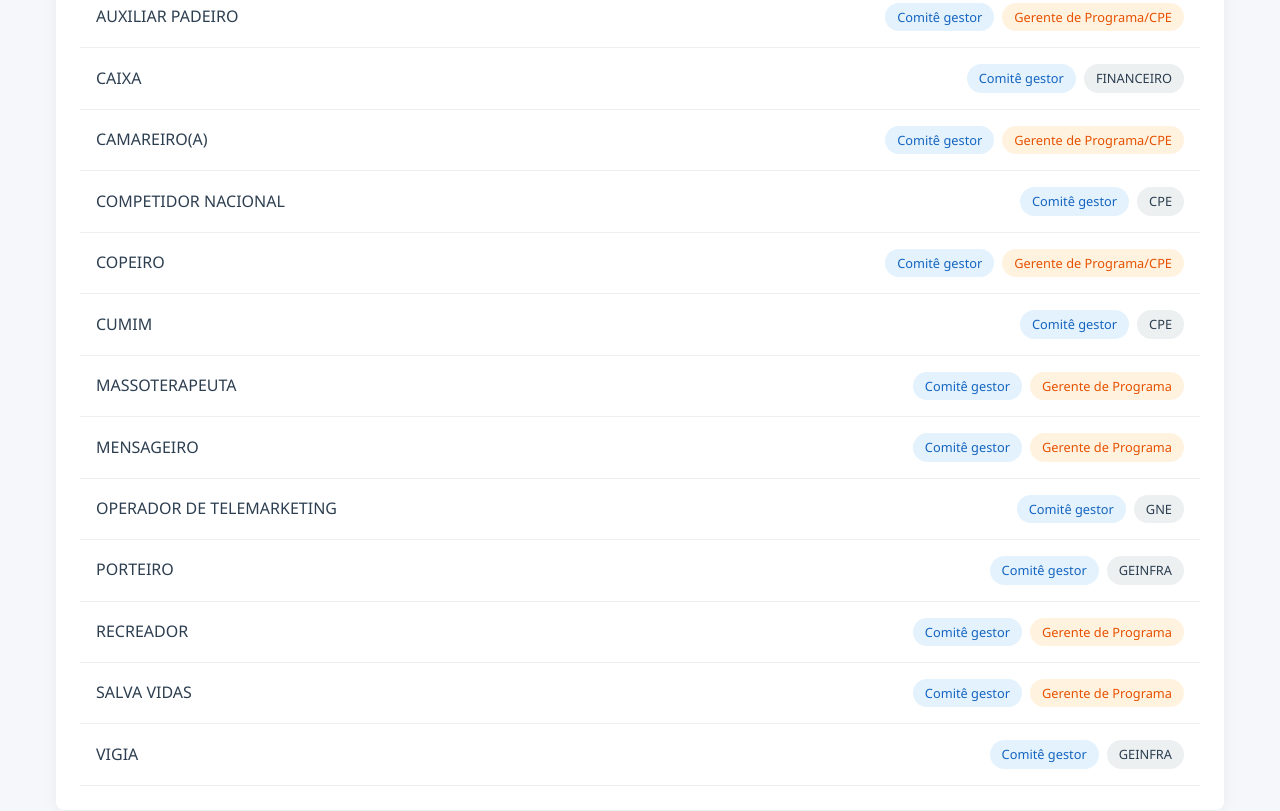
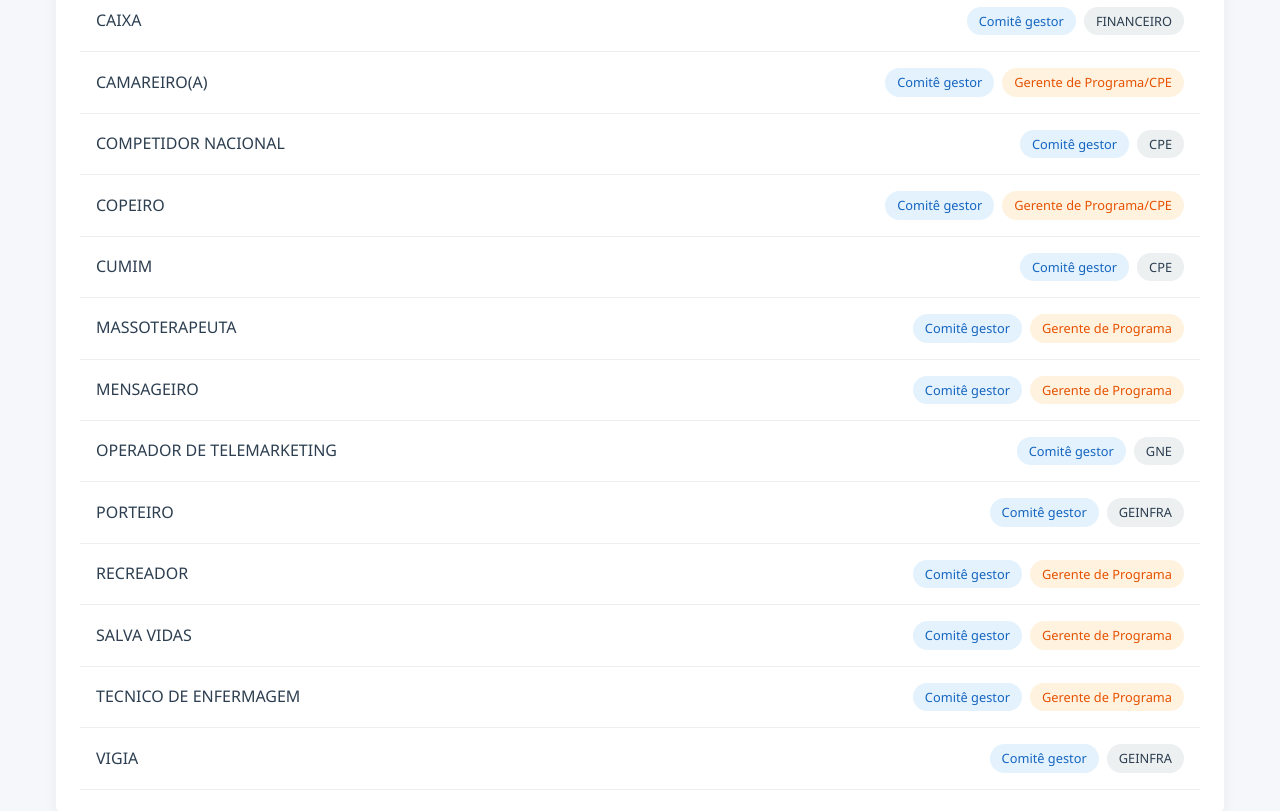
Before and after one commit to AdryaM07/cargos_e_aprovadores, a plain HTML site: page index.html in a window 1280 px wide. Shown: the part 1055-1866 px from the top of the page. Drawn offline with Linux system fonts and the light colour scheme.

Commit message:
index.html

```diff
--- a/index.html
+++ b/index.html
@@ -259,7 +259,7 @@
                 functions: [
                     { name: "ACUPUNTURISTA", options: ["Comitê gestor", "Gerente de Programa"] },
                     { name: "ATENDENTE DE SAUDE BUCAL", options: ["Comitê gestor", "Gerente de Programa"] },
-                    { name: "ATENDENTE", options: ["Comitê gestor", "GNE"] },
+                    { name: "ATENDENTE SAC", options: ["Comitê gestor", "GNE"] },
                     { name: "AUXILIAR DE CONFEITEIRO", options: ["Comitê gestor", "Gerente de Programa/CPE"] },
                     { name: "AUXILIAR DE COZINHEIRO", options: ["Comitê gestor", "Gerente de Programa/CPE"] },
                     { name: "AUXILIAR DE MANUTENCAO", options: ["Comitê gestor", "GEINFRA"] },
@@ -276,6 +276,7 @@
                     { name: "PORTEIRO", options: ["Comitê gestor", "GEINFRA"] },
                     { name: "RECREADOR", options: ["Comitê gestor", "Gerente de Programa"] },
                     { name: "SALVA VIDAS", options: ["Comitê gestor", "Gerente de Programa"] },
+                    { name: "TECNICO DE ENFERMAGEM", options: ["Comitê gestor", "Gerente de Programa"] },
                     { name: "VIGIA", options: ["Comitê gestor", "GEINFRA"] }
                 ]
             },
@@ -283,7 +284,7 @@
                 title: "OPERACIONAL II",
                 functions: [
                     { name: "ALMOXARIFE", options: ["Comitê gestor", "GELOGS"] },
-                    { name: "ASSISTENTE ADMINISTRATIVO", options: ["Comitê gestor", "ÁREA MEIO ?????"] },
+                    { name: "ASSISTENTE ADMINISTRATIVO", options: ["Comitê gestor", "ÁREA MEIO"] },
                     { name: "ASSISTENTE COMERCIAL", options: ["Comitê gestor", "GNE"] },
                     { name: "ASSISTENTE DE ATENDIMENTO", options: ["Comitê gestor", "GNE"] },
                     { name: "ASSISTENTE DE NUTRICAO", options: ["Comitê gestor", "Gerente de Programa"] },
@@ -313,19 +314,19 @@
                 title: "TECNICO I",
                 functions: [
                     { name: "ANALISTA ASSISTENCIAL", options: ["Comitê gestor", "Gerente de Programa"] },
-                    { name: "ANALISTA CORPORATIVO I", options: ["Comitê gestor", "ÁREA MEIO - ADMINISTRATIVO"] },
+                    { name: "ANALISTA CORPORATIVO I", options: ["Comitê gestor", "ÁREA MEIO"] },
                     { name: "ANALISTA DE CONTABILIDADE I", options: ["Comitê gestor", "CONTABILIDADE"] },
                     { name: "ANALISTA DE CONTROLADORIA I", options: ["Comitê gestor", "CONTROLE INTERNO"] },
                     { name: "ANALISTA DE CULTURA", options: ["Comitê gestor", "Gerente de Programa"] },
-                    { name: "ANALISTA DE DESENVOLVIMENTO HUMANO I", options: ["GDH", "RH e REDES"] },
+                    { name: "ANALISTA DE DESENVOLVIMENTO HUMANO I", options: ["GDH"] },
                     { name: "ANALISTA DE GESTAO DE DOCUMENTOS I", options: ["CDOC"] },
                     { name: "ANALISTA DE LICITACAO I", options: ["LICITAÇÃO"] },
                     { name: "ANALISTA DE PATRIMONIO", options: ["PATRIMÔNIO"] },
-                    { name: "ANALISTA DE PLANEJAMENTO I", options: ["GPLAN/COMPLIANCE"] },
+                    { name: "ANALISTA DE PLANEJAMENTO I", options: ["GPLAN"] },
                     { name: "ANALISTA FINANCEIRO I", options: ["FINANCEIRO"] },
                     { name: "ASSISTENTE SOCIAL", options: ["Comitê gestor", "Gerente de Programa"] },
                     { name: "BARTENDER", options: ["Comitê gestor", "CPE"] },
-                    { name: "BIBLIOTECARIO I", options: ["Comitê gestor", "Gerente de Programa/Unidades????", "Unidades"] },
+                    { name: "BIBLIOTECARIO I", options: ["Comitê gestor", "Gerente de Programa"] },
                     { name: "CHEF DE CONFEITARIA", options: ["Comitê gestor", "Gerente de Programa/CPE"] },
                     { name: "CHEF DE PADARIA", options: ["Comitê gestor", "CPE"] },
                     { name: "CONFEITEIRO", options: ["Comitê gestor", "Gerente de Programa/CPE"] },
@@ -340,32 +341,33 @@
                     { name: "SUPERVISOR DE ATENDIMENTO", options: ["GNE"] },
                     { name: "SUPERVISOR DE HOSPEDAGEM", options: ["Comitê gestor", "Gerente de Programa"] },
                     { name: "TECNICO AUDIOVISUAL I", options: ["Comitê gestor", "Gerente de Programa"] },
+                    { name: "TECNICO DE ENFERMAGEM DO TRABALHO", options: ["Comitê gestor", "Gerente de Programa"] },
                     { name: "TECNICO DE PROGRAMAS I", options: ["Comitê gestor", "Gerente de Programa"] },
                     { name: "TECNICO DE SUPORTE", options: ["GTI"] },
-                    { name: "ANALISTA DE PROCESSOS I", options: ["GPLAN"] },
-                    { name: "EMISSOR DE PASSAGENS", options: ["Gerente de Programa"] }
+                    { name: "ANALISTA DE PROCESSOS I", options: ["GPLAN"] }
                 ]
             },
             {
                 title: "TECNICO II",
                 functions: [
-                    { name: "ANALISTA CORPORATIVO II", options: ["Comitê gestor", "ÁREA MEIO - ADMINISTRATIVO"] },
+                    { name: "ANALISTA CORPORATIVO II", options: ["Comitê gestor", "ÁREA MEIO"] },
                     { name: "ANALISTA DE COMUNICACAO E MARKETING", options: ["DICOM"] },
                     { name: "ANALISTA DE CONTABILIDADE II", options: ["CONTABILIDADE"] },
                     { name: "ANALISTA DE CONTROLADORIA II", options: ["CONTROLE INTERNO"] },
                     { name: "ANALISTA DE GESTAO DE DOCUMENTOS II", options: ["CDOC"] },
                     { name: "ANALISTA DE LICITACAO II", options: ["LICITAÇÃO"] },
-                    { name: "ANALISTA DE PLANEJAMENTO II", options: ["GPLAN/COMPLIANCE"] },
+                    { name: "ANALISTA DE PLANEJAMENTO II", options: ["GPLAN"] },
                     { name: "ANALISTA DE DESENVOLVIMENTO HUMANO II", options: ["GDH"] },
                     { name: "ANALISTA DE SISTEMAS I", options: ["GTI"] },
                     { name: "ANALISTA DE TECNOLOGIA DA INFORMACAO I", options: ["GTI"] },
                     { name: "ANALISTA FINANCEIRO II", options: ["FINANCEIRO"] },
-                    { name: "BIBLIOTECARIO II", options: ["Comitê gestor", "Gerente de Programa/Unidades????"] },
-                    { name: "CHEF DE BAR", options: ["Comitê gestor", "Gerente de Programa/Unidades????"] },
+                    { name: "BIBLIOTECARIO II", options: ["Comitê gestor", "Gerente de Programa"] },
+                    { name: "CHEF DE BAR", options: ["Comitê gestor", "Gerente de Programa"] },
                     { name: "CHEF DE PRODUÇÃO", options: ["Comitê gestor", "CPE"] },
                     { name: "COMPRADOR", options: ["COMPRAS"] },
                     { name: "DESIGNER GRAFICO", options: ["DICOM"] },
                     { name: "EDUCADOR AMBIENTAL", options: ["Comitê gestor", "Gerente de Programa"] },
+                    { name: "ENFERMEIRO", options: ["Comitê gestor", "Gerente de Programa"] },
                     { name: "FISIOTERAPEUTA", options: ["Comitê gestor", "Gerente de Programa"] },
                     { name: "FONAUDIOLOGO", options: ["Comitê gestor", "Gerente de Programa"] },
                     { name: "GOVERNANTA EXECUTIVA", options: ["Comitê gestor", "Gerente de Programa"] },
@@ -377,7 +379,7 @@
                     { name: "PSICOLOGO(A)", options: ["Comitê gestor", "Gerente de Programa/CPE"] },
                     { name: "PSICOPEDAGOGO", options: ["Comitê gestor", "Gerente de Programa/CPE"] },
                     { name: "REDATOR", options: ["DICOM"] },
-                    { name: "SECRETARIA III", options: ["Comitê gestor", "DIRETORIAS?????"] },
+                    { name: "SECRETARIA III", options: ["Comitê gestor"] },
                     { name: "SUPERVISOR DE EVENTOS", options: ["EVENTOS"] },
                     { name: "SUPERVISOR DE FROTA", options: ["GELOGS"] },
                     { name: "SUPERVISOR DE MANUTENCAO", options: ["Comitê gestor", "GEINFRA"] },
@@ -388,20 +390,19 @@
                     { name: "TERAPEUTA OCUPACIONAL", options: ["Comitê gestor", "Gerente de Programa"] },
                     { name: "TURISMOLOGO", options: ["Comitê gestor", "Gerente de Programa"] },
                     { name: "ANALISTA DE ENDOMARKETING", options: ["DICOM"] },
-                    { name: "ANALISTA DE PROCESSOS II", options: ["GPLAN"] },
-                    { name: "CHEFE DE FILA", options: ["Comitê gestor", "CPE"] }
+                    { name: "ANALISTA DE PROCESSOS II", options: ["GPLAN"] }
                 ]
             },
             {
                 title: "TECNICO III",
                 functions: [
-                    { name: "ANALISTA CORPORATIVO III", options: ["Comitê gestor", "ÁREA MEIO - ADMINISTRATIVO"] },
+                    { name: "ANALISTA CORPORATIVO III", options: ["Comitê gestor", "ÁREA MEIO"] },
                     { name: "ANALISTA DE CONTABILIDADE III", options: ["CONTABILIDADE"] },
-                    { name: "ANALISTA DE CONTROLADORIA III", options: ["CONTABILIDADE"] },
+                    { name: "ANALISTA DE CONTROLADORIA III", options: ["CONTROLE INTERNO"] },
                     { name: "ANALISTA DE DESENVOLVIMENTO HUMANO III", options: ["GDH"] },
                     { name: "ANALISTA DE GESTAO DE DOCUMENTOS III", options: ["CDOC"] },
                     { name: "ANALISTA DE LICITACAO III", options: ["LICITAÇÃO"] },
-                    { name: "ANALISTA DE PLANEJAMENTO III", options: ["GPLAN/COMPLIANCE"] },
+                    { name: "ANALISTA DE PLANEJAMENTO III", options: ["GPLAN"] },
                     { name: "ANALISTA DE SISTEMAS II", options: ["GTI"] },
                     { name: "ANALISTA DE TECNOLOGIA DA INFORMACAO II", options: ["GTI"] },
                     { name: "ANALISTA FINANCEIRO III", options: ["FINANCEIRO"] },
@@ -412,8 +413,8 @@
                     { name: "CHEF DE RESTAURANTE", options: ["Comitê gestor", "CPE"] },
                     { name: "CONSULTOR TECNICO", options: ["CPE"] },
                     { name: "MAITRE", options: ["Comitê gestor", "CPE"] },
-                    { name: "SECRETARIA EXECUTIVA", options: ["DIRETORIAS?????"] },
-                    { name: "SUPERVISOR(A) ADMINISTRATIVO", options: ["Comitê gestor", "ÁREA MEIO - ADMINISTRATIVO"] },
+                    { name: "SECRETARIA EXECUTIVA", options: ["Comitê gestor"] },
+                    { name: "SUPERVISOR(A) ADMINISTRATIVO", options: ["Comitê gestor", "ÁREA MEIO"] },
                     { name: "SUPERVISOR AMBIENTAL", options: ["Comitê gestor", "Gerente de Programa"] },
                     { name: "SUPERVISOR DE ALIMENTOS E BEBIDAS", options: ["Comitê gestor", "CPE"] },
                     { name: "SUPERVISOR DE ALMOXARIFADO", options: ["GELOGS"] },
@@ -421,16 +422,14 @@
                     { name: "SUPERVISOR DE PROGRAMAS II", options: ["Comitê gestor", "Gerente de Programa"] },
                     { name: "SUPERVISOR(A) PEDAGOGICO", options: ["Comitê gestor", "Gerente de Programa"] },
                     { name: "SUPERVISOR(A) DE ENDOMARKETING", options: ["DICOM"] },
-                    { name: "ANALISTA DE PROCESSOS III", options: ["GPLAN/COMPLIANCE"] },
-                    { name: "EXECUTIVO DE CONTAS", options: ["GNE"] },
-                    { name: "SUPERVISOR DE SECRETARIA (A) ACADÊMICA", options: ["CPE"] }
+                    { name: "ANALISTA DE PROCESSOS III", options: ["GPLAN"] }
                 ]
             },
             {
                 title: "TECNICO IV / ESPECIALISTA",
                 functions: [
                     { name: "ANALISTA DE SISTEMAS III", options: ["GTI"] },
-                    { name: "ANALISTA ADMINISTRATIVO", options: ["ÁREA MEIO - ADMINISTRATIVO"] },
+                    { name: "ANALISTA ADMINISTRATIVO", options: ["ÁREA MEIO"] },
                     { name: "ANALISTA DE PROGRAMAÇÃO SOCIAL", options: ["Gerente de Programa"] },
                     { name: "ANALISTA DE TECNOLOGIA DA INFORMACAO III", options: ["GTI"] },
                     { name: "ANALISTA PEDAGOGICO", options: ["CPE"] },
@@ -439,8 +438,7 @@
                     { name: "SECRETARIA DA PRESIDENCIA", options: ["Gabinete"] },
                     { name: "DESIGNER SENIOR", options: ["DICOM"] },
                     { name: "SUPERVISOR DE SISTEMAS", options: ["GTI"] },
-                    { name: "SUPERVISOR DE REDES E INFRAESTRUTURA DE TI", options: ["GTI"] },
-                    { name: "CONSULTOR", options: ["GTI"] }
+                    { name: "SUPERVISOR DE REDES E INFRAESTRUTURA DE TI", options: ["GTI"] }
                 ]
             },
             {
@@ -450,21 +448,26 @@
                 ]
             },
             {
-                title: "PROFESSOR (REF. 220H/A)* **",
-                functions: [
-                    { name: "PROFESSOR TECNICO", options: ["Comitê gestor", "Gerente de Programa"] },
-                    { name: "PROFESSOR(A) DE EDUCACAO FISICA", options: ["Comitê gestor", "Gerente de Programa"] },
-                    { name: "PROFESSOR (A)", options: ["Comitê gestor", "Gerente de Programa"] },
-                    { name: "INSTRUTOR I", options: ["Comitê gestor", "CPE"] },
-                    { name: "PROFESSOR(A) ESPECIALISTA / PROFESSOR DE TEATRO", options: ["Comitê gestor", "Gerente de Programa"] },
-                    { name: "INSTRUTOR II", options: ["Comitê gestor", "CPE"] },
-                    { name: "COMISSIONADOS / CONFIANÇA", options: [] }
-                ]
-            },
-            {
                 title: "COORDENACAO CORPORATIVA",
                 functions: [
-                    { name: "COORDENADOR (A) CORPORATIVO", options: ["Gerência de áreas"] }
+                    { name: "COORDENADOR ADMINISTRATIVO", options: ["ÁREA MEIO"] },
+                    { name: "COORDENADOR CONTABIL/FISCAL", options: ["CONTABILIDADE"] },
+                    { name: "COORDENADOR DE ADMINISTRACAO DE PESSOAL", options: ["GDH"] },
+                    { name: "COORDENADOR DE ATENDIMENTO", options: ["GNE"] },
+                    { name: "COORDENADOR DE BIBLIOTECA", options: ["Gerente de Programa"] },
+                    { name: "COORDENADOR DE COMPRAS", options: ["COMPRAS"] },
+                    { name: "COORDENADOR DE CONSULTORIA", options: ["CPE"] },
+                    { name: "COORDENADOR DE CONTABILIDADE", options: ["CONTABILIDADE"] },
+                    { name: "COORDENADOR DE EAD", options: ["CPE"] },
+                    { name: "COORDENADOR DE GESTAO DE DOCUMENTOS", options: ["CDOC"] },
+                    { name: "COORDENADOR DE PATRIMONIO", options: ["PATRIMÔNIO"] },
+                    { name: "COORDENADOR DE PROCESSOS", options: ["GPLAN"] },
+                    { name: "COORDENADOR DE PROJETOS", options: ["GPLAN"] },
+                    { name: "COORDENADOR DE DESENVOLVIMENTO HUMANO", options: ["GDH"] },
+                    { name: "COORDENADOR DE SECRETARIA ACADEMICA", options: ["CPE"] },
+                    { name: "COORDENADOR DE TESOURARIA", options: ["FINANCEIRO"] },
+                    { name: "COORDENADOR DO BANCO DE OPORTUNIDADES", options: ["GDH"] },
+                    { name: "COORDENADOR FINANCEIRO", options: ["FINANCEIRO"] }
                 ]
             },
             {
@@ -493,7 +496,7 @@
                 title: "ESPECIALISTA III/ TATICO II",
                 functions: [
                     { name: "COORDENADOR DE INFRAESTRUTURA", options: ["GTI"] },
-                    { name: "MÉDICO", options: ["GDH/DIRETORIA"] },
+                    { name: "MEDICO DO TRABALHO", options: ["GDH"] },
                     { name: "OUVIDOR", options: [] }
                 ]
             },
@@ -502,49 +505,57 @@
                 functions: [
                     { name: "ASSESSOR DE POLITICAS ORGANIZACIONAIS", options: [] },
                     { name: "CONSULTOR DE RELACIONAMENTO INSTITUCIONAL", options: [] },
-                    { name: "COORDENADOR MÉDICO", options: ["GDH/DIRETORIA"] },
+                    { name: "COORDENADOR DE MEDICINA DO TRABALHO", options: ["GDH"] },
                     { name: "COORDENADOR DE REDES/INFRAESTRUTURA", options: ["GTI"] },
                     { name: "COORDENADOR DE SISTEMAS", options: ["GTI"] },
                     { name: "COORDENADOR DE TECNOLOGIA DA INFORMACAO", options: ["GTI"] },
                     { name: "GERENTE DE EDUCACAO PROFISSIONAL", options: ["DEP"] },
                     { name: "GERENTE DE PROGRAMAÇÃO SOCIAL", options: ["DPS"] },
-                    { name: "GERENTE DE UNIDADE III", options: ["DPS/DEP"] },
-                    { name: "GERENTE DE OPERAÇÕES", options: ["DEP"] },
-                    { name: "GERENTE REGIONAL DE UNIDADES", options: ["DPS"] }
+                    { name: "GERENTE DE UNIDADE III", options: ["DPS/DEP"] }
                 ]
             },
             {
-                title: "GERENCIA CORPORATIVA",
+                title: "GERENCIA CORPORATIVA SESC/SENAC",
                 functions: [
                     { name: "ASSESSOR DA PRESIDENCIA", options: [] },
-                    { name: "GERENTE CORPORATIVO", options: ["DIRETORIA"] }
+                    { name: "GERENTE DE COMPLIANCE", options: ["GPLAN"] },
+                    { name: "GERENTE DE CONTRATOS E LICITACAO", options: ["LICITAÇÃO"] },
+                    { name: "GERENTE DE CONTROLADORIA", options: ["CONTROLE INTERNO"] },
+                    { name: "GERENTE DE DESENVOLVIMENTO HUMANO", options: ["GDH"] },
+                    { name: "GERENTE DE INFRAESTRUTURA", options: ["GEINFRA"] },
+                    { name: "GERENTE DE NEGOCIOS ESTRATEGICOS", options: ["GNE"] },
+                    { name: "GERENTE DE PLANEJAMENTO", options: ["GPLAN"] },
+                    { name: "GERENTE DE SUPRIMENTOS", options: ["GELOGS"] },
+                    { name: "GERENTE DE TECNOLOGIA DA INFORMACAO", options: ["GTI"] },
+                    { name: "GERENTE DE COMUNICAÇÃO E MARKETING", options: ["DICOM"] },
+                    { name: "GERENTE DE EVENTOS", options: ["EVENTOS"] }
                 ]
             },
             {
                 title: "ESPECIALISTA V",
                 functions: [
                     { name: "CONSULTOR ESPECIALISTA", options: [] },
-                    { name: "CONSULTOR JURIDICO", options: ["DA"] },
+                    { name: "CONSULTOR JURIDICO", options: ["JURIDICO"] },
                     { name: "DIRETOR DE FACULDADE", options: ["DEP"] },
-                    { name: "DIRETOR(A) DE COMUNICAÇÃO E MARKETING", options: ["DR"] }
+                    { name: "DIRETOR(A) DE COMUNICAÇÃO E MARKETING", options: ["DICOM"] },
+                    { name: "DIRETOR(A) DE EVENTOS", options: ["EVENTOS"] }
                 ]
             },
             {
                 title: "ESTRATEGICO I",
                 functions: [
-                    { name: "DIRETOR(A) ADMINISTRATIVO", options: ["DR/SAI"] },
-                    { name: "DIRETOR(A) DE EDUCACAO PROFISSIONAL", options: ["DR"] },
-                    { name: "DIRETOR(A) DE PROGRAMACAO SOCIAL", options: ["DR"] },
+                    { name: "DIRETOR(A) ADMINISTRATIVO", options: ["SAI"] },
+                    { name: "DIRETOR(A) DE EDUCACAO PROFISSIONAL", options: ["DEP"] },
+                    { name: "DIRETOR(A) DE PROGRAMACAO SOCIAL", options: ["DPS"] },
                     { name: "DIRETOR(A) FINANCEIRO", options: ["SAI"] },
-                    { name: "CHEFE DE GABINETE", options: [] },
-                    { name: "DIRETOR(A) DE OPERAÇÕES", options: ["SAI"] }
+                    { name: "CHEFE DE GABINETE", options: [] }
                 ]
             },
             {
                 title: "ESTRATEGICO II",
                 functions: [
-                    { name: "DIRETOR REGIONAL SE", options: [] },
-                    { name: "DIRETOR REGIONAL SES", options: [] },
+                    { name: "DIRETOR REGIONAL SENAC", options: [] },
+                    { name: "DIRETOR REGIONAL SESC", options: [] },
                     { name: "SUPERINTENDENTE DE AÇÕES INTEGRADAS", options: [] },
                     { name: "SUPERINTENDENTE JURIDICO", options: [] }
                 ]
```
